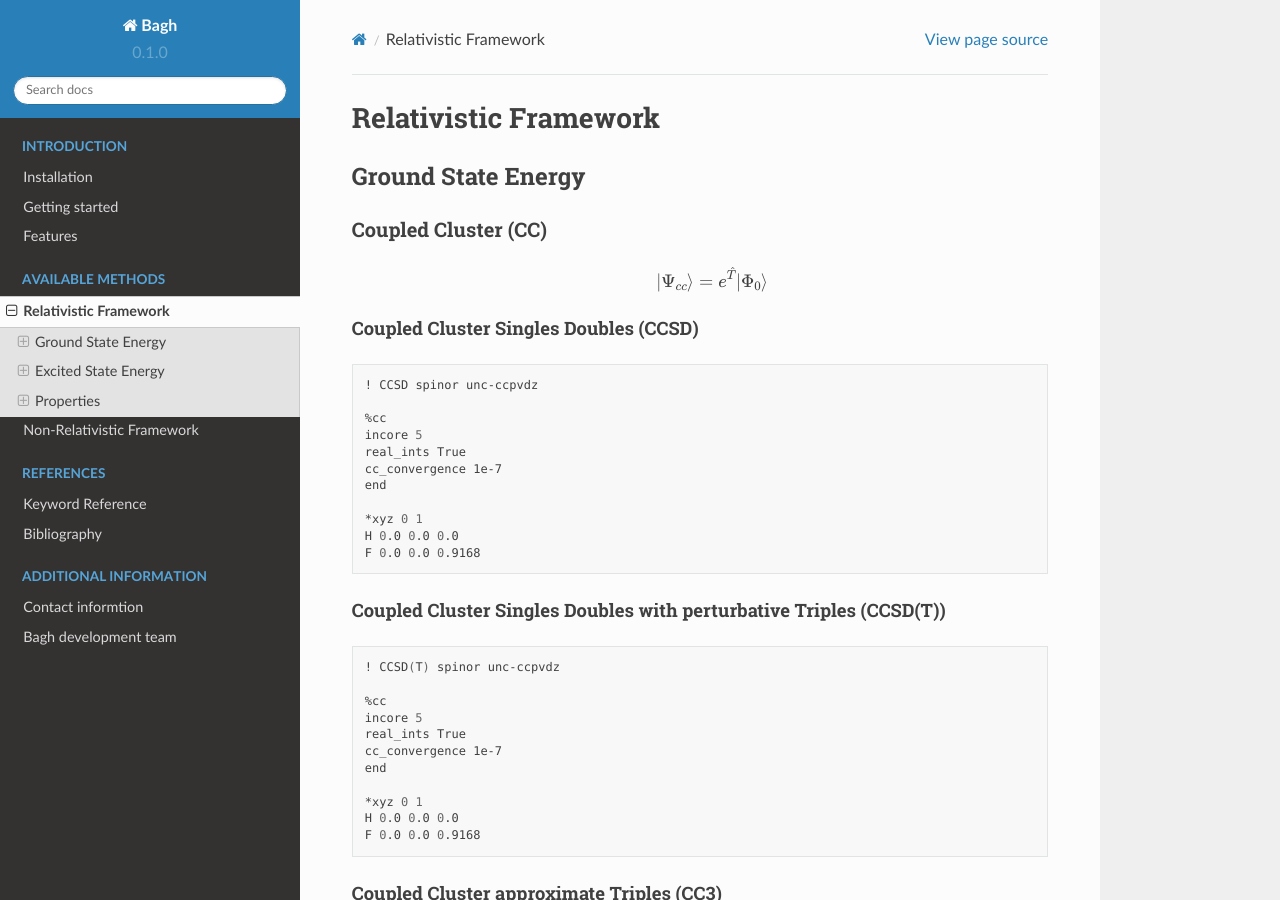
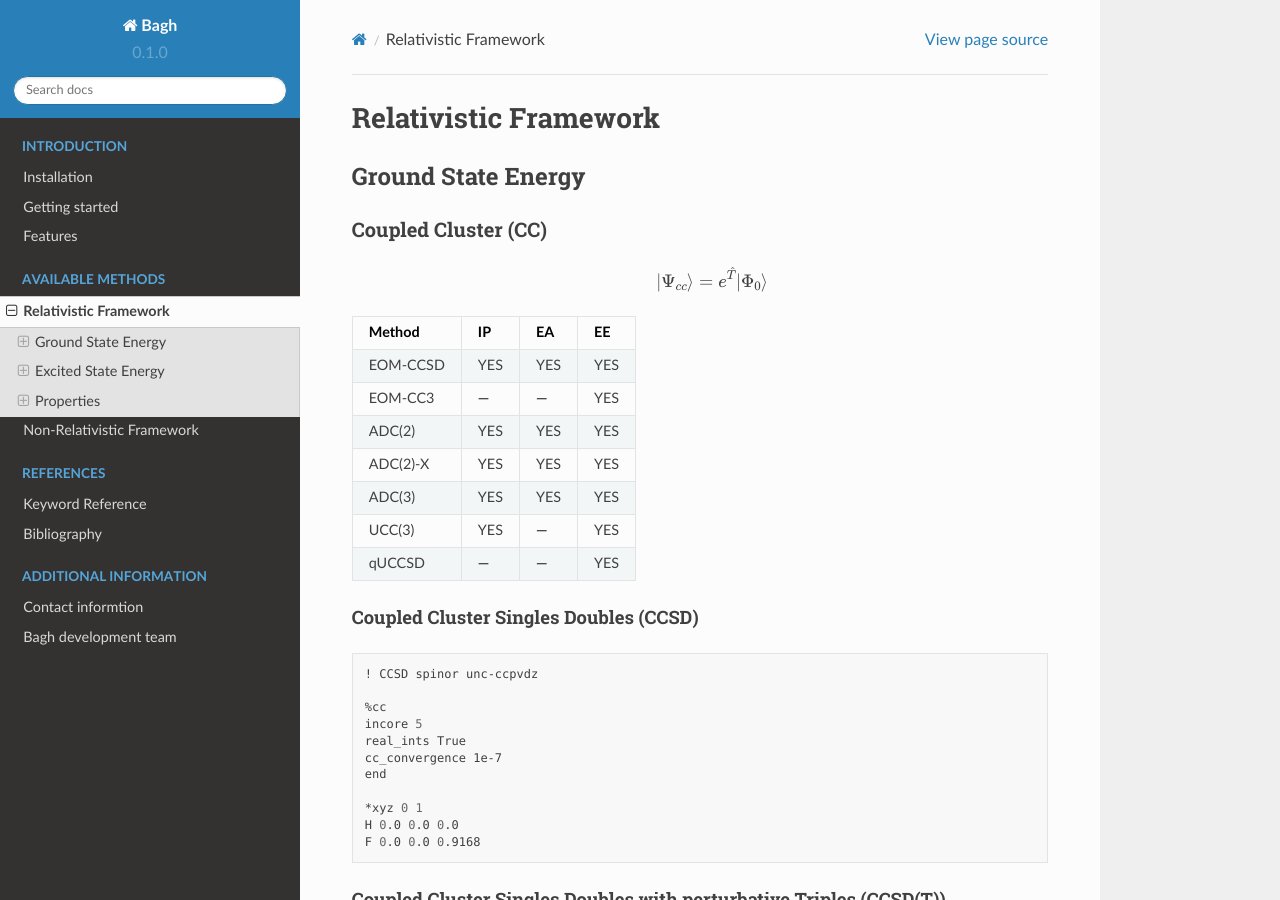
Before and after one commit to achintya007/bagh_doc, a Sphinx documentation site: the page built from docs/source/methods_relativistic.rst, in a window 1280 px wide and 900 px high. Built offline with Sphinx 7.4.7 and the Read the Docs theme 2.0.0, drawn with Linux system fonts in a browser that asks for light colours.

Commit message:
Update methods_relativistic.rst

```diff
--- a/docs/source/methods_relativistic.rst
+++ b/docs/source/methods_relativistic.rst
@@ -10,6 +10,25 @@
  .. math::
 
     |\Psi_{cc} \rangle = e^{\hat{T}} |\Phi_{0} \rangle
+
+
++---------------------+---------------------+---------------------+-----------------+
+|      Method         |        IP           |         EA          |     EE          |
++=====================+=====================+=====================+=================+
+|   EOM-CCSD          |        YES          |      YES            |      YES        |
++---------------------+---------------------+---------------------+-----------------+
+|    EOM-CC3          |      **---**        |     **---**         |      YES        |
++---------------------+---------------------+---------------------+-----------------+
+|    ADC(2)           |        YES          |      YES            |      YES        |
++---------------------+---------------------+---------------------+-----------------+
+|    ADC(2)-X         |        YES          |      YES            |      YES        |
++---------------------+---------------------+---------------------+-----------------+
+|    ADC(3)           |        YES          |      YES            |      YES        |
++---------------------+---------------------+---------------------+-----------------+
+|    UCC(3)           |        YES          |     **---**         |      YES        |
++---------------------+---------------------+---------------------+-----------------+
+|    qUCCSD           |       **---**       |     **---**         |      YES        |
++---------------------+---------------------+---------------------+-----------------+
 
 
 
```
